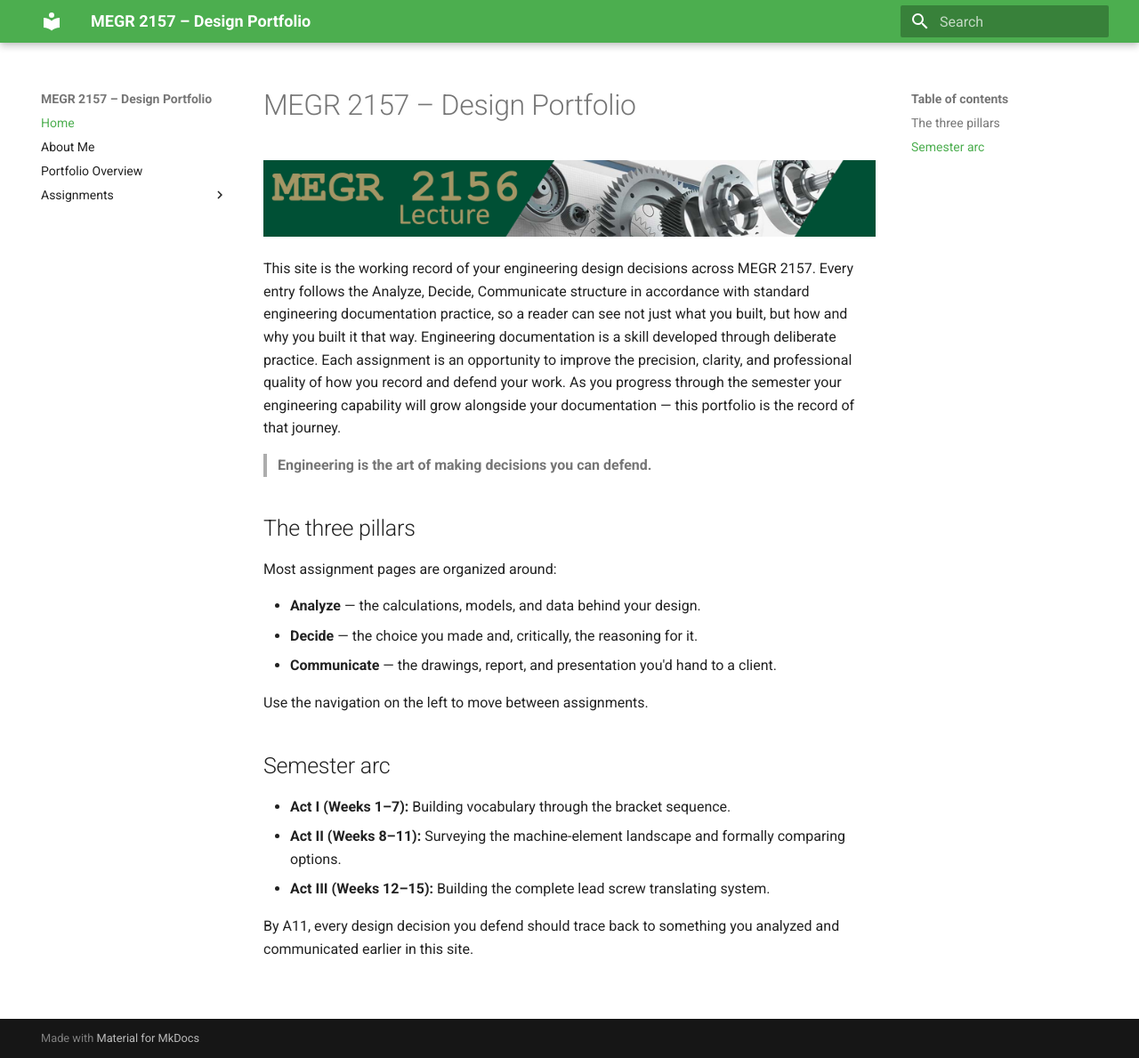
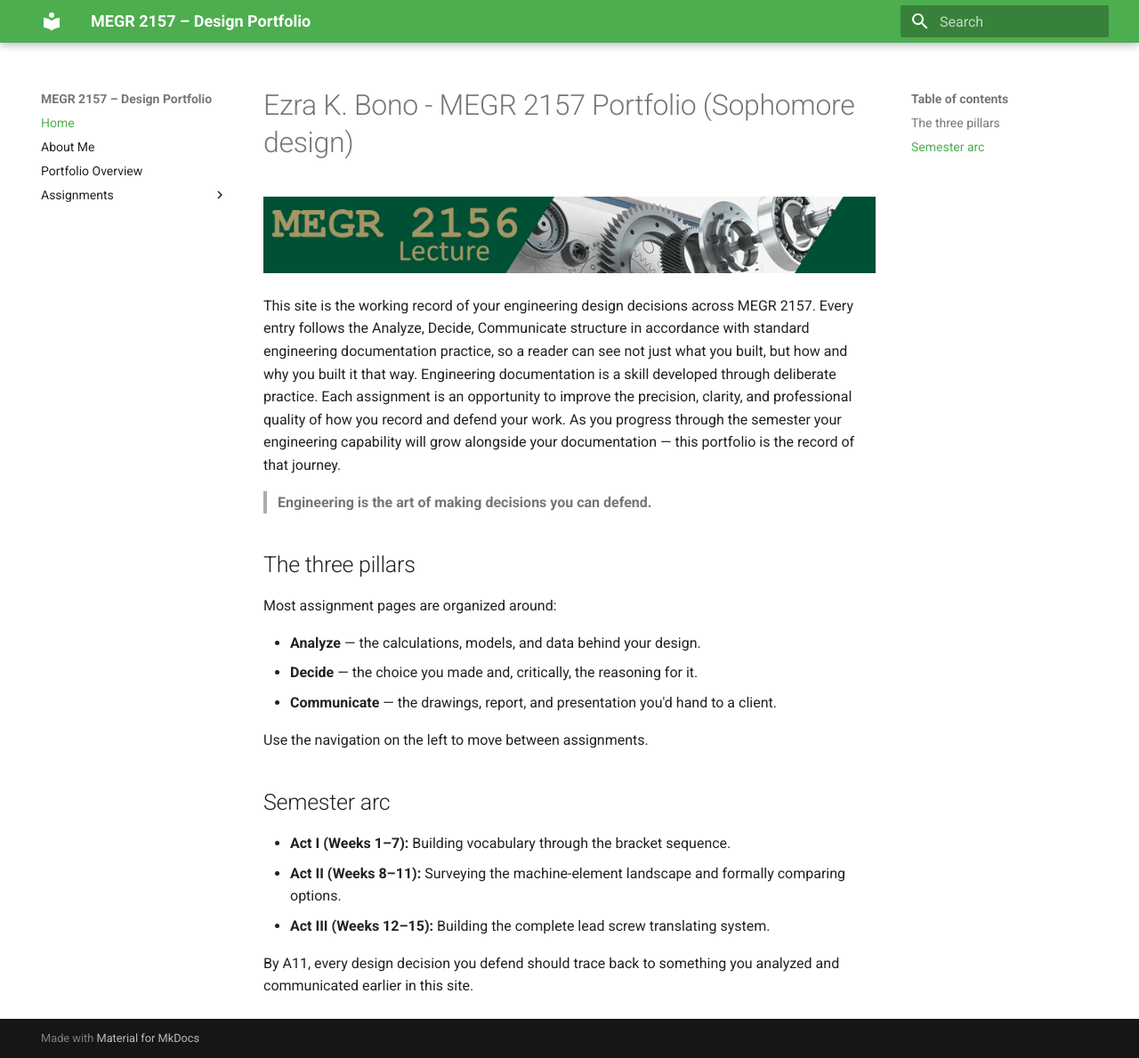
Before and after one commit to NumberOneZoomer/design-projects-portfolio-megr2157, an MkDocs documentation site: the page built from docs/index.md, in a window 1280 px wide and 1189 px high. Shown: the whole window at 89% size. Built offline with MkDocs 1.6.1 and Material for MkDocs 9.7.7, drawn with Linux system fonts in a browser that asks for light colours.

Commit message:
Initial site setup

```diff
--- a/docs/index.md
+++ b/docs/index.md
@@ -1,4 +1,4 @@
-# MEGR 2157 – Design Portfolio
+# Ezra K. Bono - MEGR 2157 Portfolio (Sophomore design)
 
 ![MEGR 2156-7 Title](MEGR2156title.png)
 
```
